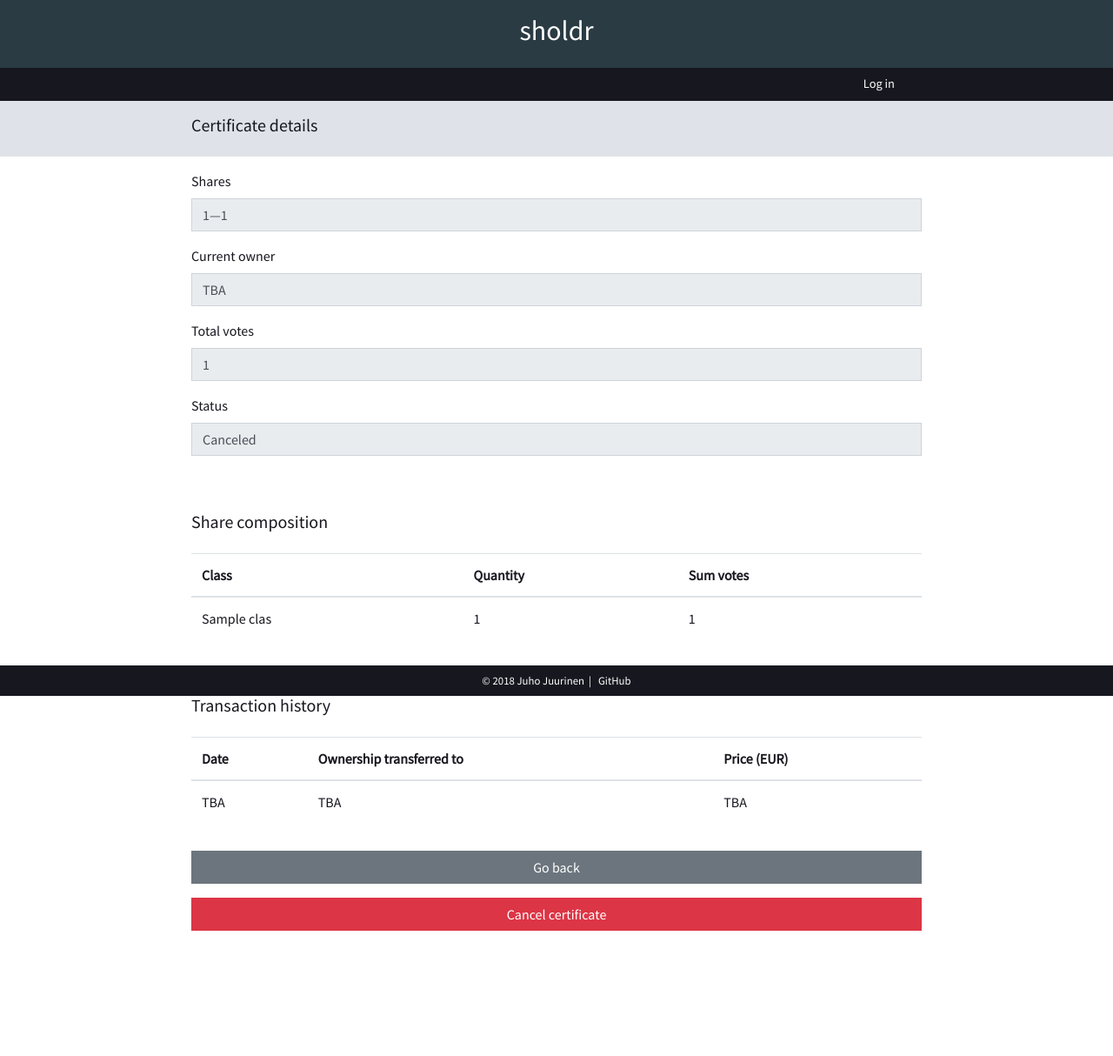
After one commit to jrnn/sholdr, a Flask app: page /certificate/1 in a window 1280 px wide. The commit adds this page. Shown: the whole page at 87% size. Run offline with Flask 2, Linux system fonts and the light colour scheme; tables that the repository leaves empty hold one stand-in row (values such as "Sample post"); some libraries are stand-ins or nearby versions.

Commit message:
page showing details and statistics of individual certificate

```diff
--- a/app/models/certificate.py
+++ b/app/models/certificate.py
@@ -79,6 +79,24 @@ class Certificate(IssuableMixin, UuidMixin, db.Model):
         secondary = shares
     )
 
+    def get_status(self):
+        if not self.canceled_on:
+            return "Valid"
+        else:
+            return "Canceled"
+
+    @staticmethod
+    @cache.memoize()
+    def get_share_composition_for(id):
+        """
+        Fetch the quantity and sum votes of shares bound to given certificate,
+        broken down by share class.
+        """
+        stmt = sql["CERTIFICATE"]["CALCULATE_SHARE_COMPOSITION_FOR"].params(id = id)
+        rs = db.engine.execute(stmt)
+
+        return rs_to_dict(rs)
+
     @staticmethod
     @cache.cached(key_prefix = "certificate_list")
     def find_all_for_list():
--- a/app/static/styles.css
+++ b/app/static/styles.css
@@ -39,6 +39,9 @@ tbody tr {
 }
 .bgcolor-shallow {
     background-color : #dfe3e9;
+}
+.divider {
+    margin : 3rem 0rem;
 }
 .padded {
     padding : 1rem 0rem;
--- /dev/null
+++ b/app/templates/certificate/details.html
@@ -0,0 +1,95 @@
+{% extends "layout.html" %}
+{% from "macros.html" import delete_button, link_button %}
+
+{% block subheader %}
+  Certificate details
+{% endblock %}
+
+{% block content %}
+  <form>
+    <div class = "form-group">
+      <label for = "shares">Shares</label>
+      <input
+        class = "form-control"
+        id = "shares"
+        readonly
+        value = "{{ "%s—%s" % (certificate.first_share, certificate.last_share,) }}"
+      />
+    </div>
+    <div class = "form-group">
+      <label for = "owner">Current owner</label>
+      <input
+        class = "form-control"
+        id = "owner"
+        readonly
+        value = "TBA"
+      />
+    </div>
+    <div class = "form-group">
+      <label for = "votes">Total votes</label>
+      <input
+        class = "form-control"
+        id = "votes"
+        readonly
+        value = "{{ total_votes }}"
+      />
+    </div>
+    <div class = "form-group">
+      <label for = "status">Status</label>
+      <input
+        class = "form-control"
+        id = "status"
+        readonly
+        value = "{{ certificate.get_status() }}"
+      />
+    </div>
+  </form>
+  <div class = "divider" ></div>
+  <h5 class = "padded">
+    Share composition
+  </h5>
+  <table class = "table">
+    <thead>
+      <tr>
+        <th>Class</th>
+        <th>Quantity</th>
+        <th>Sum votes</th>
+      </tr>
+    </thead>
+    <tbody>
+    {% for s in share_classes %}
+      <tr>
+        <td>{{ s.name }}</td>
+        <td>{{ s.count }}</td>
+        <td>{{ s.votes }}</td>
+      <tr>
+    {% endfor %}
+    </tbody>
+  </table>
+  <div class = "divider" ></div>
+  <h5 class = "padded">
+    Transaction history
+  </h5>
+  <table class = "table">
+    <thead>
+      <tr>
+        <th>Date</th>
+        <th>Ownership transferred to</th>
+        <th>Price (EUR)</th>
+      </tr>
+    </thead>
+    <tbody>
+      <td>TBA</td>
+      <td>TBA</td>
+      <td>TBA</td>
+    </tbody>
+  </table>
+  {{ link_button(
+    "Go back",
+    url_for('share.list')
+  ) }}
+  {{ delete_button(
+    "Cancel certificate",
+    url_for('certificate.cancel', id = certificate.id)
+  ) }}
+{% endblock %}
--- a/app/templates/certificate/form.html
+++ b/app/templates/certificate/form.html
@@ -4,7 +4,7 @@
 %}
 
 {% block subheader %}
-  Bundle new certificate
+  Bundle share certificate
 {% endblock %}
 
 {% block content %}
--- a/app/templates/share/form.html
+++ b/app/templates/share/form.html
@@ -4,7 +4,7 @@
 %}
 
 {% block subheader %}
-  Issue new shares
+  Issue shares
 {% endblock %}
 
 {% block content %}
--- a/app/views/certificate.py
+++ b/app/views/certificate.py
@@ -69,3 +69,27 @@ def bundle():
         "certificate/form.html",
         form = f
     )
+
+
+
+@bp.route("/<id>", methods = ("GET",))
+def details(id):
+    """
+    Show page with certificate basic information, share composition breakdown by
+    share class, and transaction history.
+    """
+    c = Certificate.query.get_or_404(id)
+    sc = Certificate.get_share_composition_for(id)
+
+    return render_template(
+        "certificate/details.html",
+        certificate = c,
+        share_classes = sc,
+        total_votes = sum([ s["votes"] for s in sc ])
+    )
+
+
+
+@bp.route("/<id>", methods = ("POST",))
+def cancel(id):
+    return "not yet implemented, hefe"
```
Also changed, not shown: app/sql.py (+13 -0 lines), app/templates/share/list.html (+37 -24 lines).
